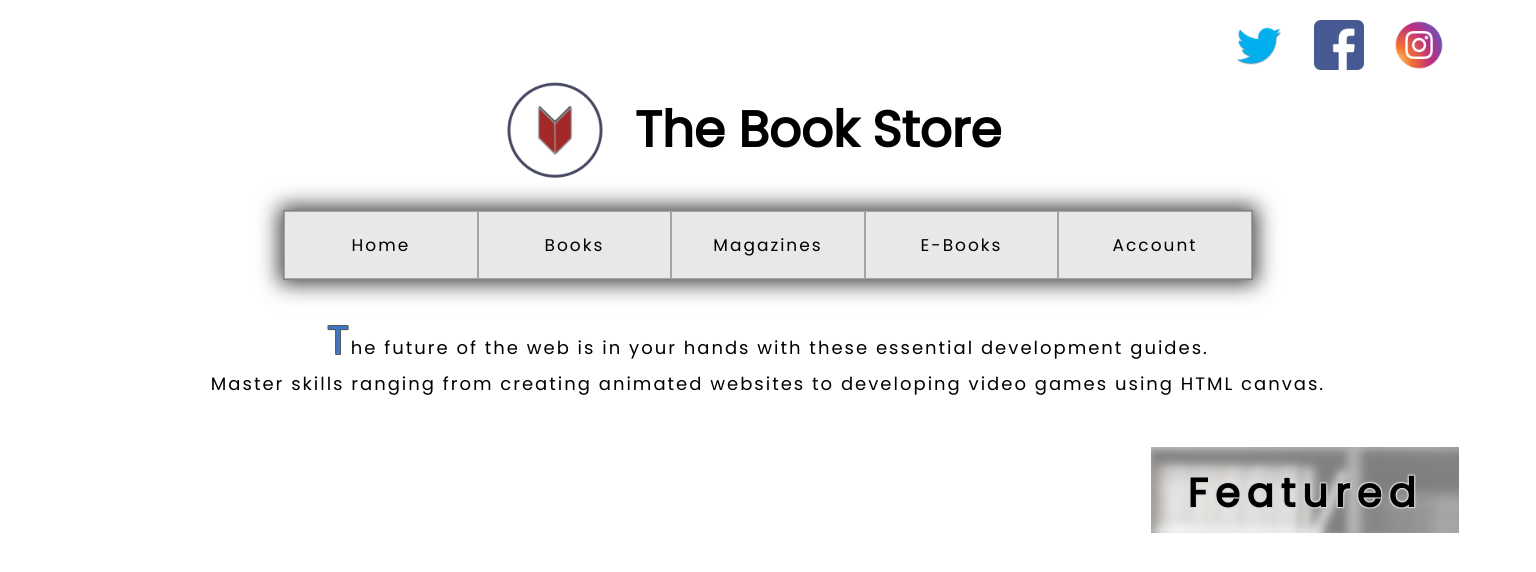
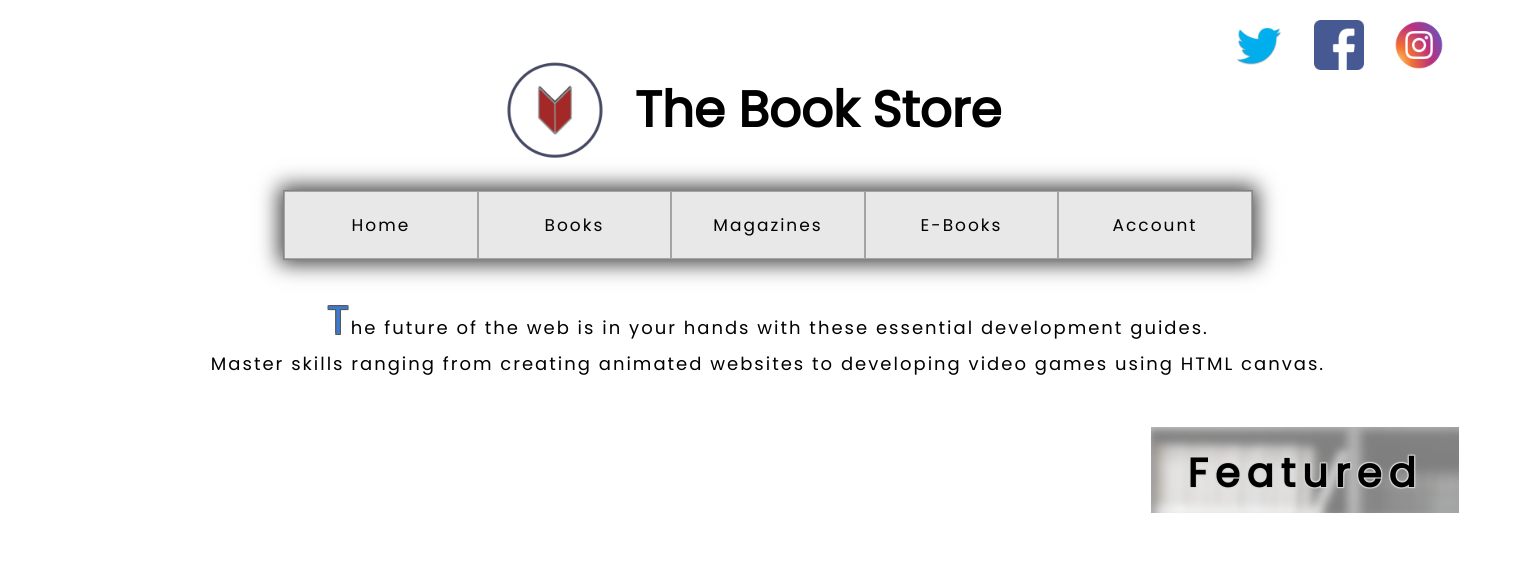
Before and after one commit to aclarke211/thebookstore, a plain HTML site: page index.html in a window 1536 px wide. Drawn offline with Linux system fonts and the light colour scheme.

Commit message:
Welcome container moved higher up the page in desktop version.

```diff
--- a/css/style.css
+++ b/css/style.css
@@ -469,7 +469,7 @@ body {
     padding: 0;
   }
   .pageTitleContainer {
-    margin-top: -10px;
+    margin-top: -30px;
   }
   .pageLogoContainer {
     display: flex;
```
